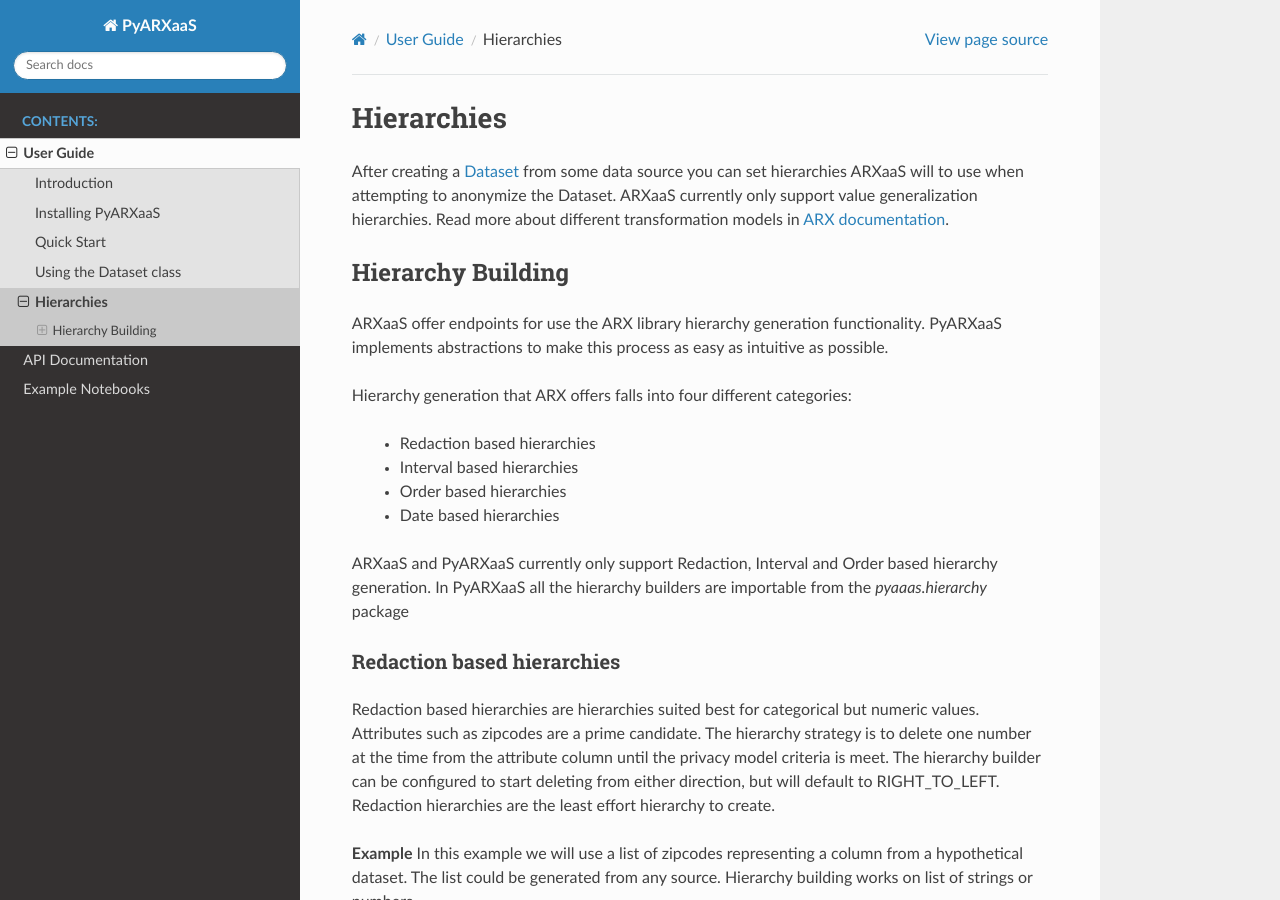
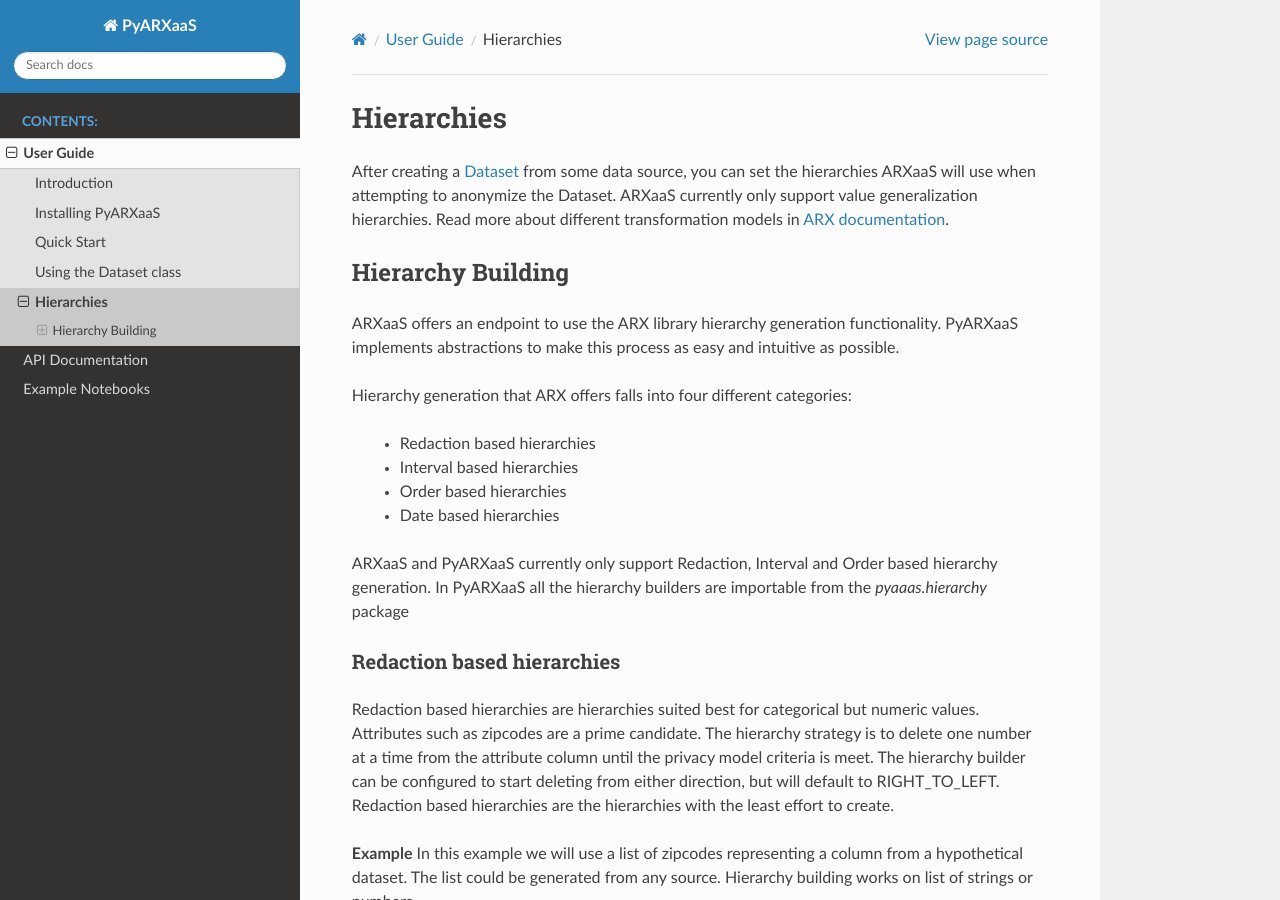
Before and after one commit to navikt/pyarxaas, a Sphinx documentation site: the page built from docs/user-guide/creating-and-using-hierarchies.rst, in a window 1280 px wide and 900 px high. Built offline with Sphinx 7.4.7 and the Read the Docs theme 2.0.0, drawn with Linux system fonts in a browser that asks for light colours; formulas are drawn with MathJax 3; some of the changed text lies outside the part shown.

Commit message:
REFACTOR fixed typos

```diff
--- a/docs/user-guide/creating-and-using-hierarchies.rst
+++ b/docs/user-guide/creating-and-using-hierarchies.rst
@@ -4,14 +4,14 @@
 Hierarchies
 ===========
 
-After creating a :ref:`dataset` from some data source you can set hierarchies ARXaaS will to use when attempting to anonymize
+After creating a :ref:`dataset` from some data source, you can set the hierarchies ARXaaS will use when attempting to anonymize
 the Dataset. ARXaaS currently only support value generalization hierarchies. Read more about different transformation
 models in `ARX documentation <https://arx.deidentifier.org/overview/transformation-models>`_.
 
 Hierarchy Building
 ------------------
-ARXaaS offer endpoints for use the ARX library hierarchy generation functionality. PyARXaaS implements abstractions to
-make this process as easy as intuitive as possible.
+ARXaaS offers an endpoint to use the ARX library hierarchy generation functionality. PyARXaaS implements abstractions to
+make this process as easy and intuitive as possible.
 
 Hierarchy generation that ARX offers falls into four different categories:
 
@@ -27,9 +27,9 @@
 Redaction based hierarchies
 ----------------------------
 Redaction based hierarchies are hierarchies suited best for categorical but numeric values.
-Attributes such as zipcodes are a prime candidate. The hierarchy strategy is to delete one number at the time from the
+Attributes such as zipcodes are a prime candidate. The hierarchy strategy is to delete one number at a time from the
 attribute column until the privacy model criteria is meet. The hierarchy builder can be configured to start deleting from
-either direction, but will default to RIGHT_TO_LEFT. Redaction hierarchies are the least effort hierarchy to create.
+either direction, but will default to RIGHT_TO_LEFT. Redaction based hierarchies are the hierarchies with the least effort to create.
 
 **Example**
 In this example we will use a list of zipcodes representing a column from a hypothetical dataset. The list could be generated from any source.
@@ -75,8 +75,8 @@
 Interval based hierarchies
 ---------------------------
 Interval based hierarchies are well suited for continuous numeric values. Attributes such as age, income or credit score
-are typical generalized with a interval hierarchy. The Interval hierarchy builder requires the user to specify intervals
-in which to generalize values in the attribute into. Optionally these intervals can be labeled. In addition intervals
+are typically generalized with a interval based hierarchy. The Interval based hierarchy builder requires the user to specify intervals
+in which to generalize values in the attribute. Optionally these intervals can be labeled. In addition intervals
 can be grouped upwards using levels and groups to create a deeper hierarchy.
 
 **Example**
@@ -127,7 +127,7 @@
 :ref:`order_hierarchy_builder` are suited for categorical attributes. Attributes such as country, education level and
 employment status.
 
-Order bases hierarchies are built using groupings with optional labeling. This means that grouping is completed on the
+Order based hierarchies are built using groupings with optional labeling. This means that grouping is completed on the
 list of values as it is. This means the list has to be sorted according to some ordering before a hierarchy can be made.
 On the positive side. Order based hierarchies are usually very reusable depending on the domain.
 
```
